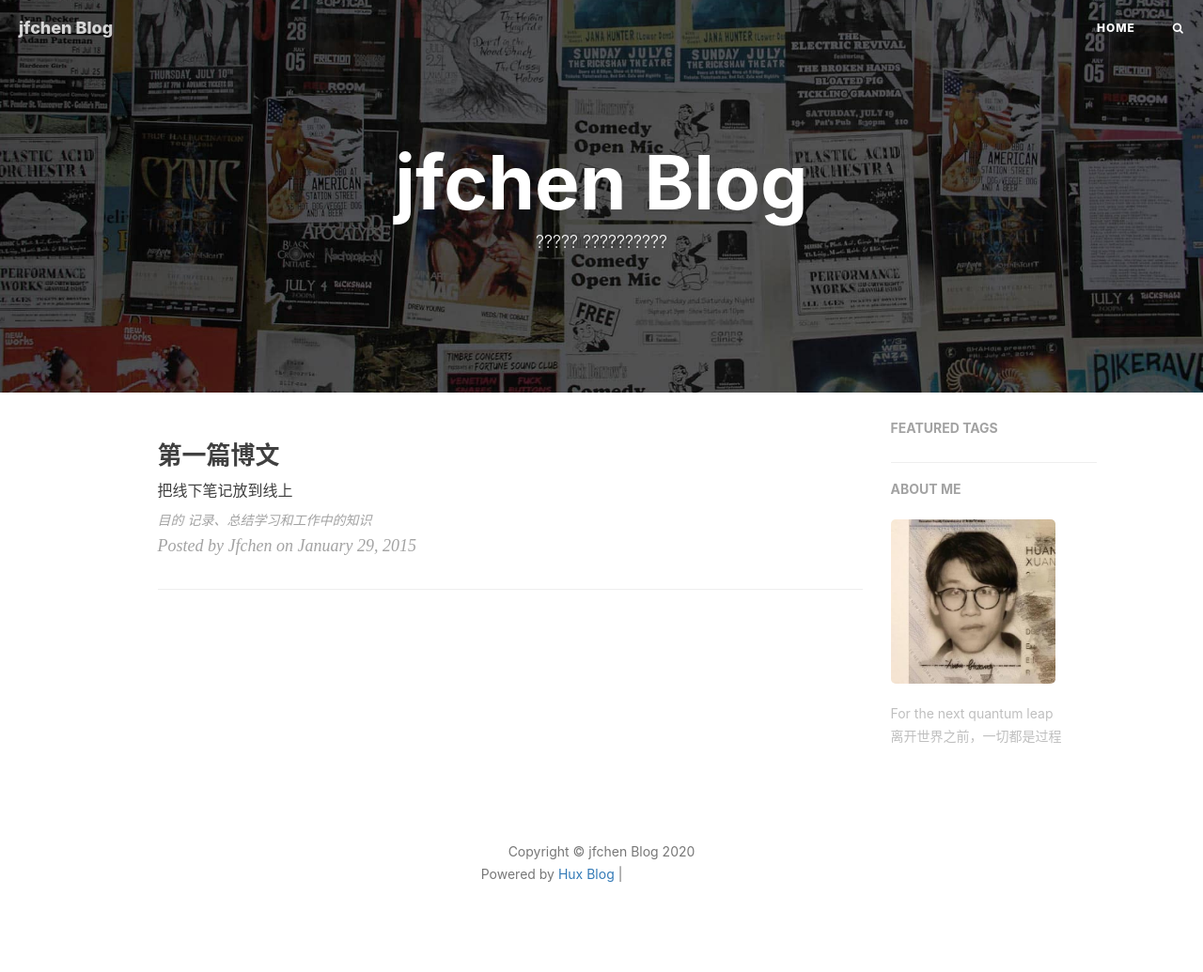
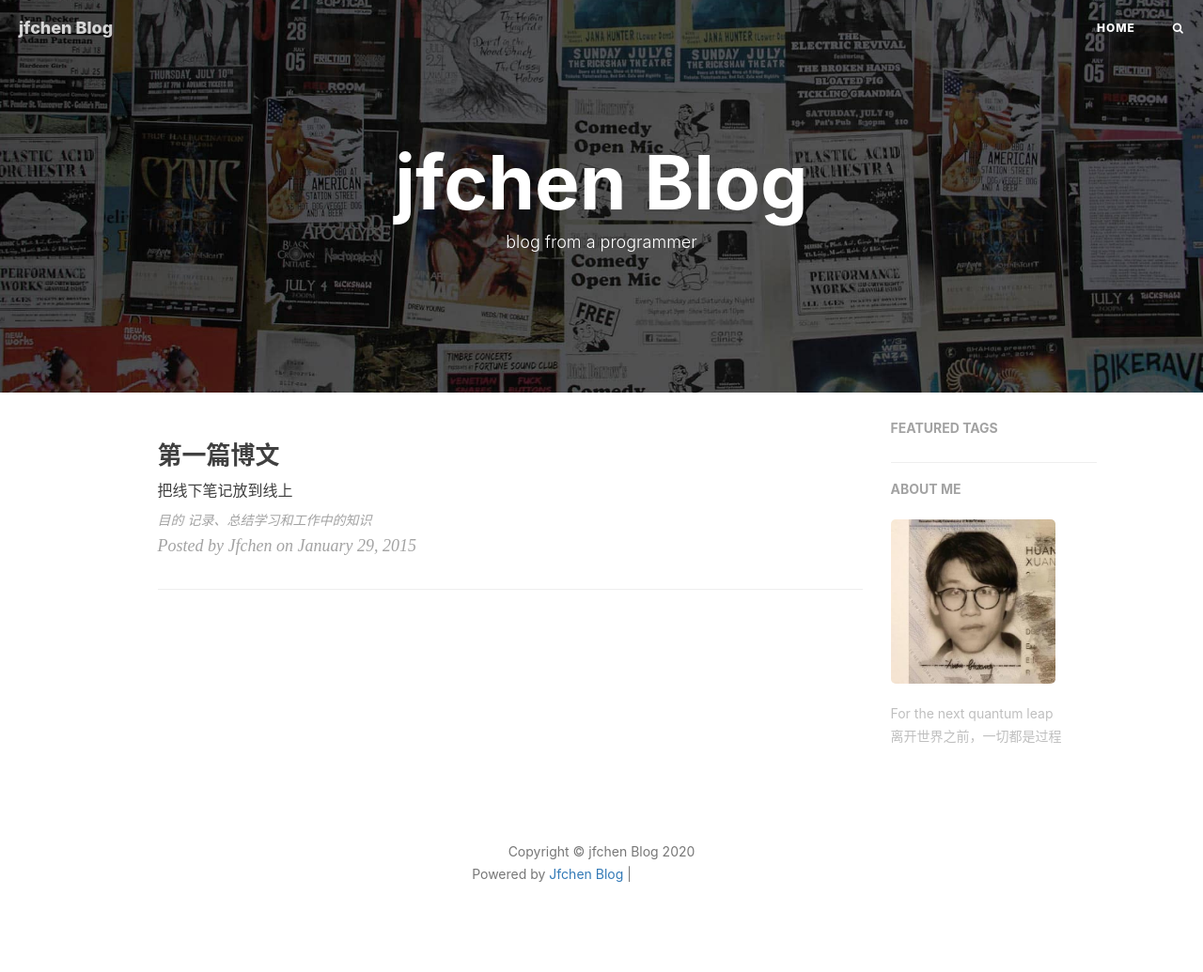
Before and after one commit to chenjianfei2017/chenjianfei2017.github.io, a Jekyll site: the page built from index.html, in a window 1280 px wide. Shown: the whole page at 94% size. Built offline with Jekyll 4.4.1, drawn with Linux system fonts in a browser that asks for light colours; nearby versions of some CDN libraries; the list of posts is cut into pages by our own code; comment, search, counter and statistics services are not loaded; grey boxes are pictures that could not be loaded.

Commit message:
revise some miner error

```diff
--- a/_includes/footer.html
+++ b/_includes/footer.html
@@ -9,7 +9,7 @@
                 <p class="copyright text-muted">
                     Copyright &copy; {{ site.title }} {{ site.time | date: '%Y' }}
                     <br>
-                    Powered by <a href="http://huangxuan.me">Hux Blog</a> |
+                    Powered by <a href="https://chenjianfei2017.github.io/">Jfchen Blog</a> |
                     <iframe style="margin-left: 2px; margin-bottom:-5px;" frameborder="0" scrolling="0" width="100px"
                         height="20px"
                         src="https://ghbtns.com/github-btn.html?user=huxpro&repo=huxpro.github.io&type=star&count=true">
--- a/index.html
+++ b/index.html
@@ -1,6 +1,6 @@
 ---
 layout: page
-description: "????? ??????????"
+description: "blog from a programmer"
 ---
 
 {% for post in paginator.posts %}
```
